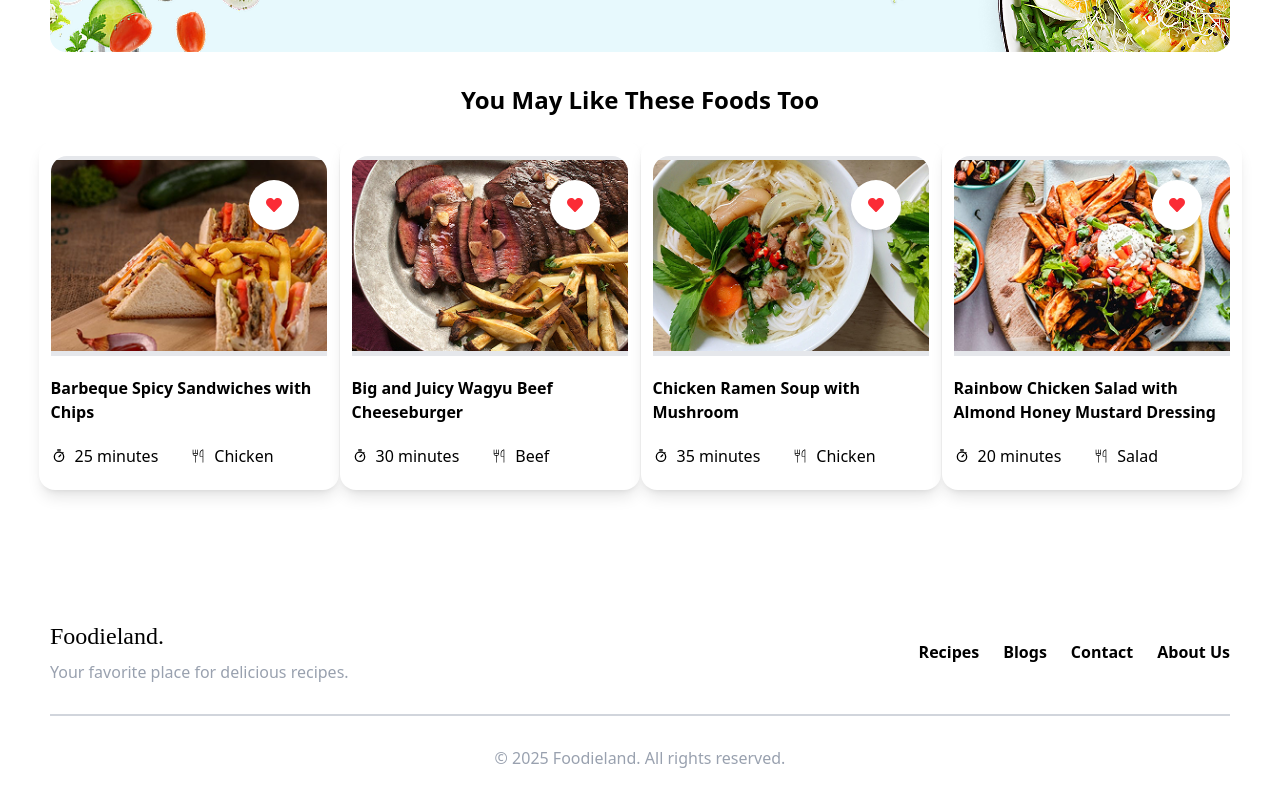
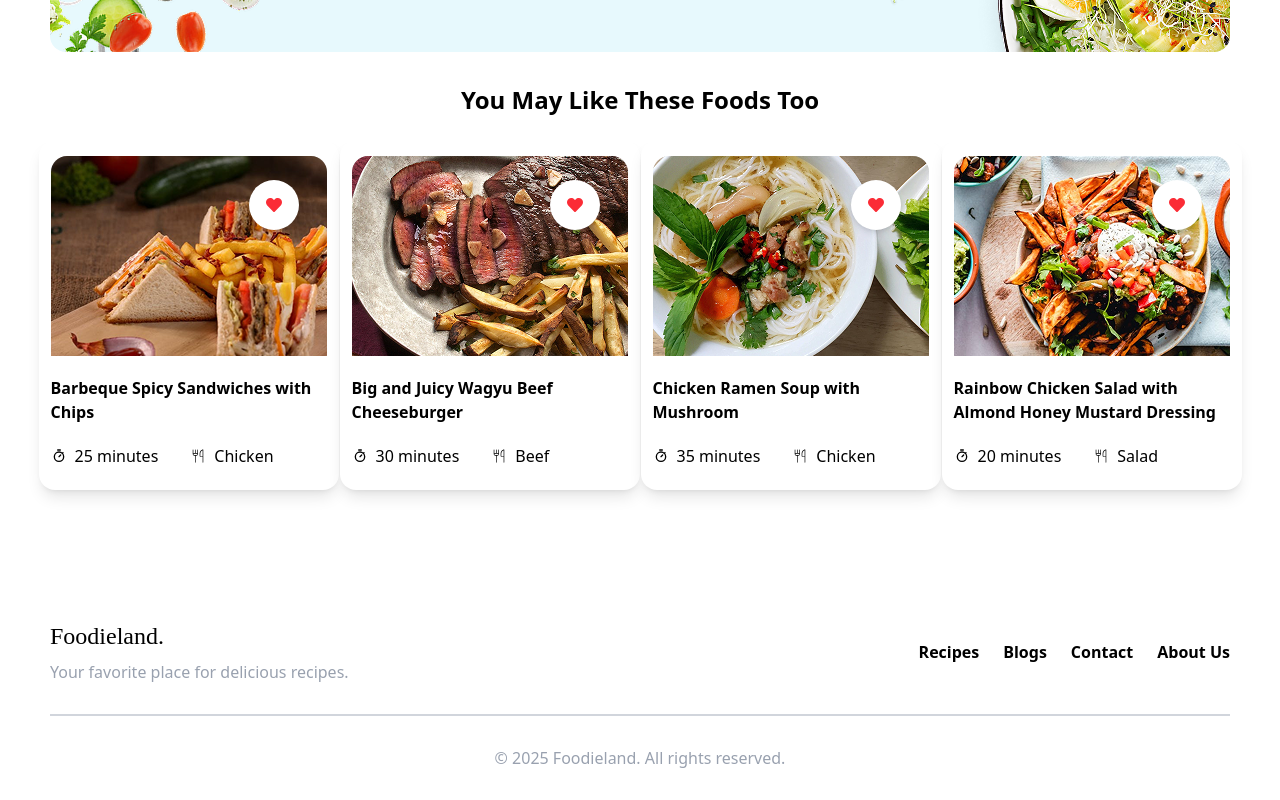
Before and after one commit to CodeShiran/Food-Recipe-Blog, a React (Vite) app in the folder frontend/: page /contact in a window 1280 px wide. Shown: the part 1133-1933 px from the top of the page. Built offline with nearby package versions, Linux system fonts and the light colour scheme; no server answers.

Commit message:
fix: update default recipe image and improve image styling in RecipeCard component

```diff
--- a/frontend/src/components/RecipeCard.jsx
+++ b/frontend/src/components/RecipeCard.jsx
@@ -7,7 +7,7 @@ const RecipeCard = ({image, name, time, type, bgColor, onClick}) => {
   return (
     <div className={`relative flex flex-col h-[350px] w-[300px] px-3 py-4 ${bgColor} rounded-2xl shadow-lg hover:shadow-xl transition-shadow duration-300 group`} onClick={onClick}>
         <div className='w-full h-[200px] bg-gray-200 rounded-t-2xl overflow-hidden flex items-center justify-center'>
-            <img src={image} alt="" className="transition-transform duration-300 group-hover:scale-110" />
+            <img src={image} alt="" className="object-cover w-full h-full transition-transform duration-300 group-hover:scale-110" />
         </div>
         <div className=''>
             <h2 className='font-semibold mt-[20px]'>{name}</h2>
```
Also changed, not shown: 1 other file (tests, documents, lock files or other folders).
